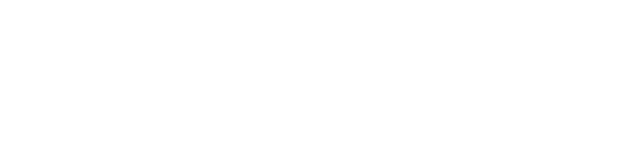
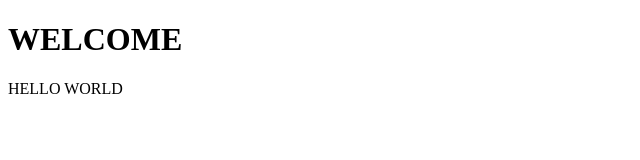
Before and after one commit to Muqaddas-lab/Full_Stack_dev, a plain HTML site: page P1.html in a window 1280 px wide. Shown: the whole page, without its empty margins (0-640 px from the left). Drawn offline with Linux system fonts and the light colour scheme.

```diff
--- a/P1.html
+++ b/P1.html
@@ -6,6 +6,7 @@
     <title>Test</title>
 </head>
 <body>
-
+   <h1>WELCOME</h1>
+    <P>HELLO WORLD</P>
 </body>
 </html>
```
